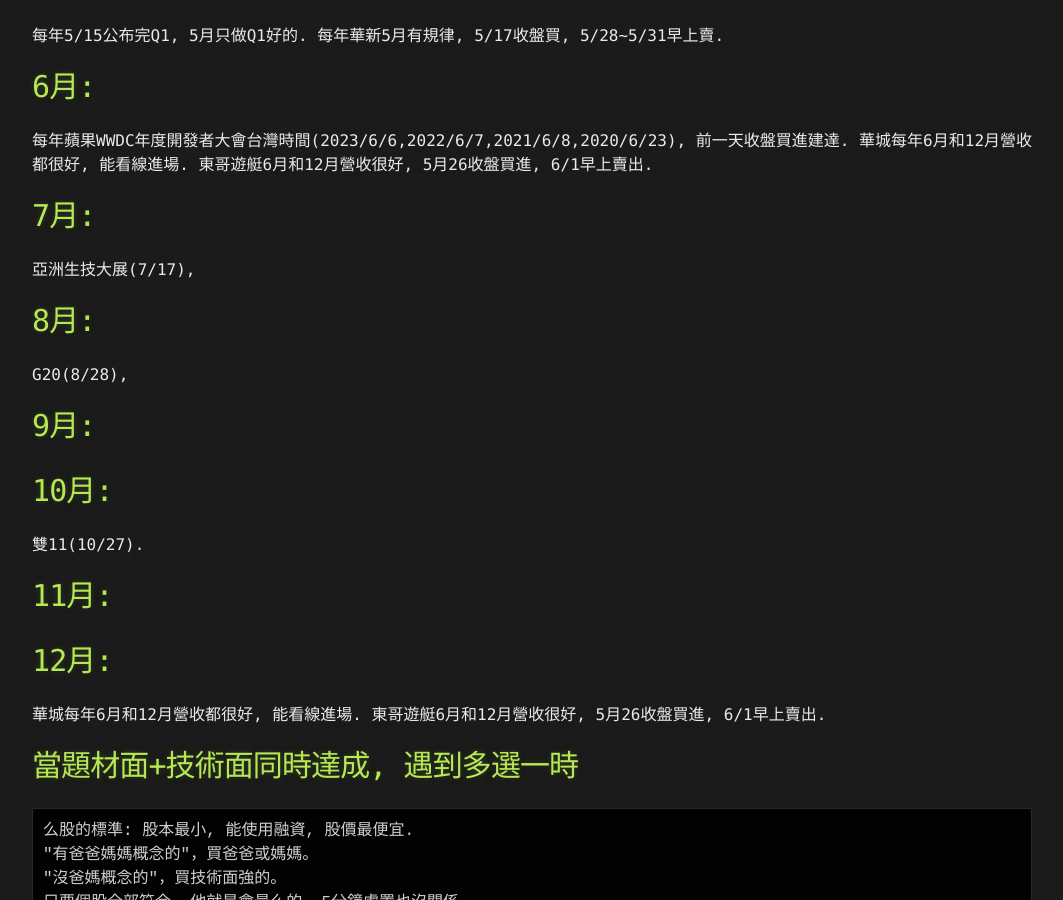
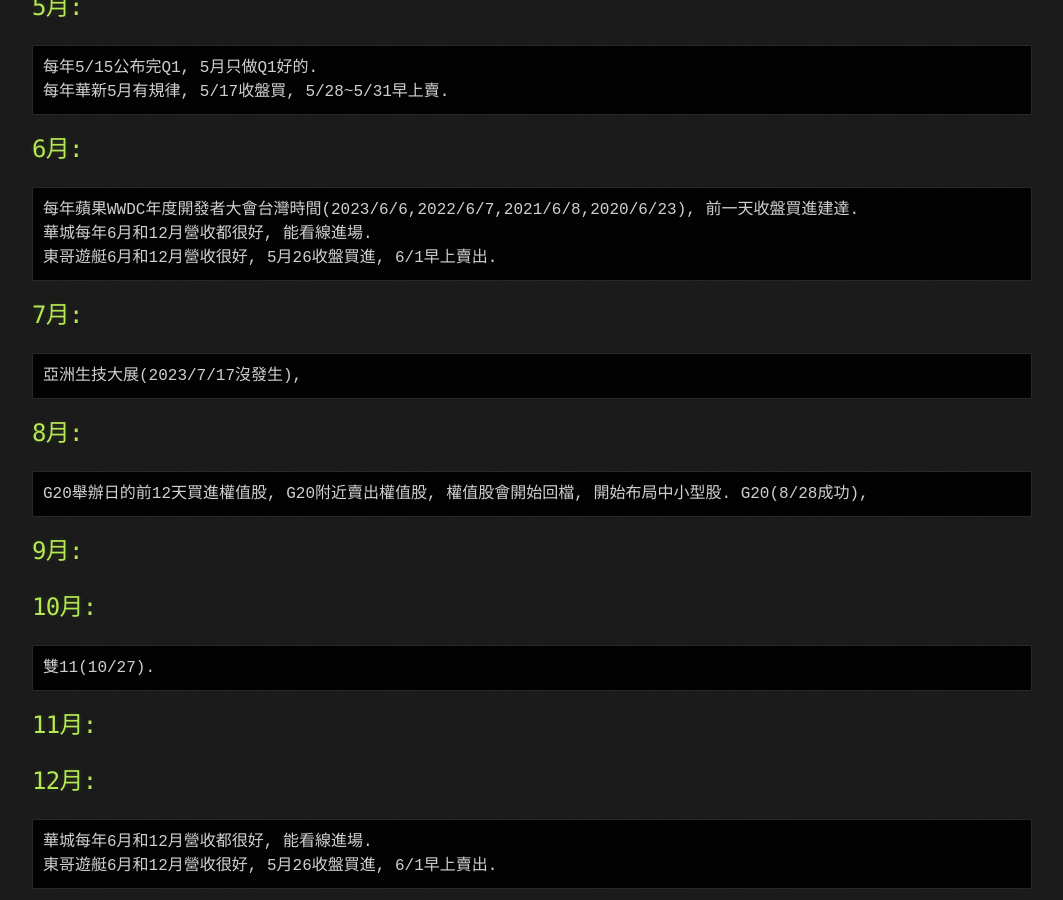
Before and after one commit to lepg5487/Stock_God, a Jekyll site: the page built from experience.md, in a window 1280 px wide and 900 px high, scrolled down 719 px. Shown: the whole window, without its empty margins (108-1171 px from the left). Built offline with Jekyll 4.4.1, drawn with Linux system fonts in a browser that asks for light colours; our own code applies the rules of GitHub Pages for plain Markdown files.

Commit message:
Update experience.md

````diff
--- a/experience.md
+++ b/experience.md
@@ -3,33 +3,49 @@
 ---
 
 # 送分題
-
+```
 每個月月底30號~月初10號月營收事件交易, 使用goodinfo搜尋, 還沒公佈的. 等待急拉走人, 或 早上9:15 以前走人.
-
-# 1月:
+```
+## 1月:
+```
 每年佳士達買點(2023/1/30附近), 佳士達股東會2023/05/29前2個月股價高點(2023/3/29賣點).
-# 2月:
+```
+## 2月:
+```
 2月中底~3月初會漲殖利率股, 長榮陽明(3/9下午公布), 鈊象, 南帝(3/7下午公布),聯詠友達們.
-# 3月:
-# 4月:
-# 5月:
+```
+## 3月:
+## 4月:
+## 5月:
+```
 每年5/15公布完Q1, 5月只做Q1好的.
 每年華新5月有規律, 5/17收盤買, 5/28~5/31早上賣.
-# 6月:
+```
+## 6月:
+```
 每年蘋果WWDC年度開發者大會台灣時間(2023/6/6,2022/6/7,2021/6/8,2020/6/23), 前一天收盤買進建達.
 華城每年6月和12月營收都很好, 能看線進場.
 東哥遊艇6月和12月營收很好, 5月26收盤買進, 6/1早上賣出.
-# 7月:
-亞洲生技大展(7/17),
-# 8月:
-G20(8/28),
-# 9月:
-# 10月:
+```
+## 7月:
+```
+亞洲生技大展(2023/7/17沒發生),
+```
+## 8月:
+```
+G20舉辦日的前12天買進權值股, G20附近賣出權值股, 權值股會開始回檔, 開始布局中小型股. G20(8/28成功),
+```
+## 9月:
+## 10月:
+```
 雙11(10/27).
-# 11月:
-# 12月:
+```
+## 11月:
+## 12月:
+```
 華城每年6月和12月營收都很好, 能看線進場.
 東哥遊艇6月和12月營收很好, 5月26收盤買進, 6/1早上賣出.
+```
 
 # 當題材面+技術面同時達成, 遇到多選一時
 ```
````
